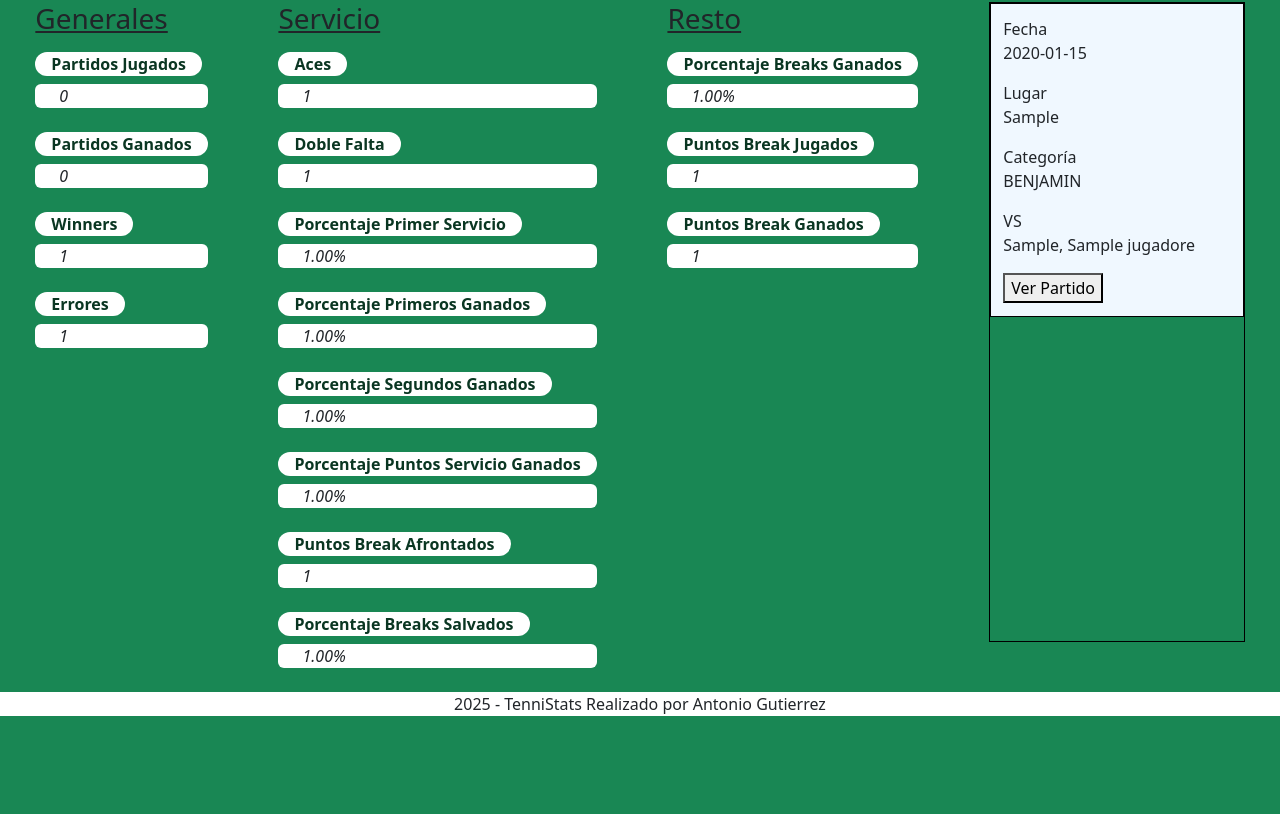
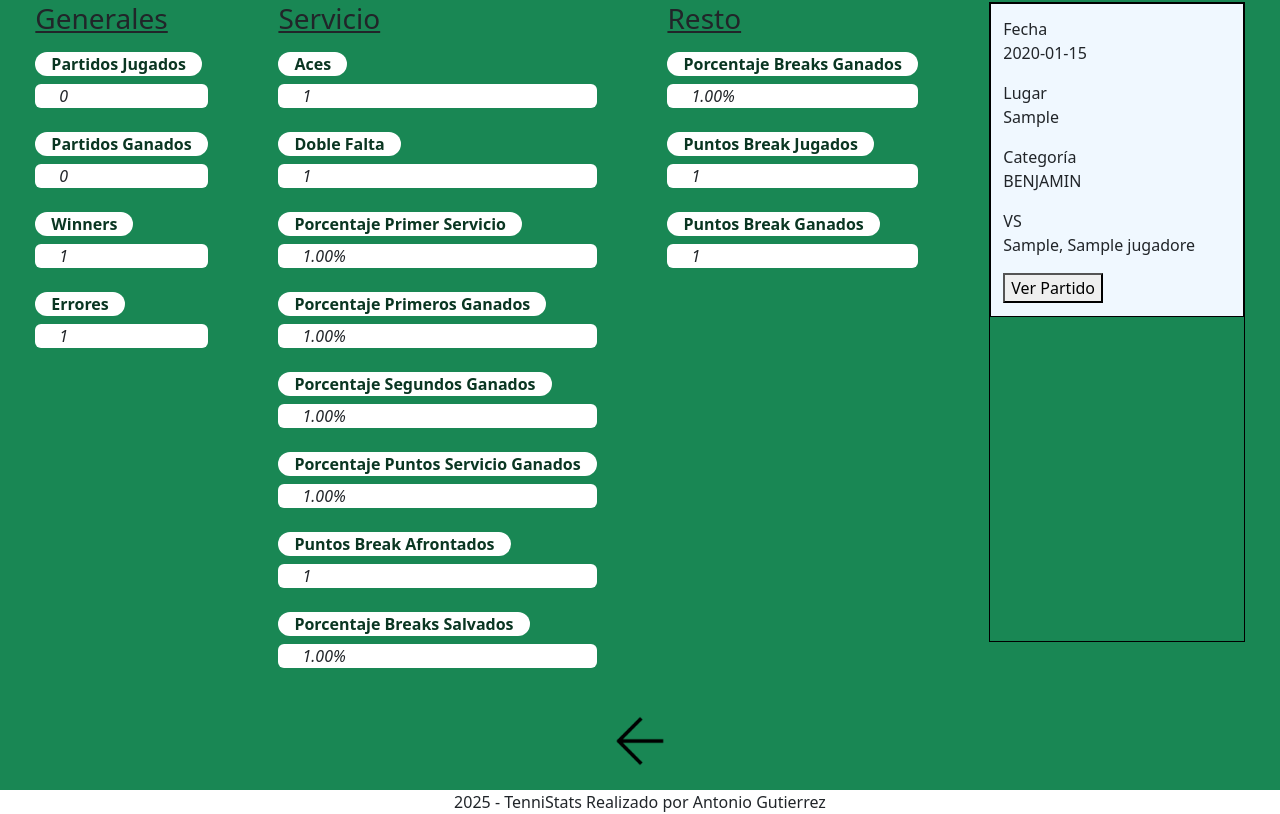
Before and after one commit to SithMartyMcfly/TenniStats, a PHP site: the page made by CRUDJugador/cliente/statsPaginas/vistaStats.php in a window 1280 px wide. Shown: the part 268-1082 px from the top of the page. Before the commit the page ends 984 px from the top, so only its background shows below. Run offline with PHP 8.4, Linux system fonts and the light colour scheme; the visitor is signed in with stand-in values (Sample User, id 1); tables that the repository leaves empty or names only in its code hold one stand-in row (values such as "Sample post").

Commit message:
Terminado TenniStats

```diff
--- a/CRUDJugador/cliente/statsPaginas/vistaStats.php
+++ b/CRUDJugador/cliente/statsPaginas/vistaStats.php
@@ -128,7 +128,11 @@ if($id_partido != null){
         }
     </script>
     </aside>
+
 </main>
+<div class="col text-center py-4">
+            <a href="../verJugadores.php"><img src="../../imagenesCRUD/atras.png" alt="back" height="50px" width="50px"></a>
+        </div>
 <?php
 include '../../../footer.php';
 ?>
--- a/MVC_partidos/vista.php
+++ b/MVC_partidos/vista.php
@@ -1,6 +1,6 @@
 <?php
 session_start();
-if (!isset($_SESSION['id']) || ($_SESSION['id']) == '') {
+if (!isset($_SESSION['id_user']) || ($_SESSION['id_user']) == '') {
     $url = 'http://' . $_SERVER['HTTP_HOST'] . '/cursoOpenWebinars/ProyectoFinalCiclo/LogIn/log.php';
     header('Location:' . $url);
 }
@@ -20,7 +20,6 @@ $consulta = "SELECT id_partido
 $resultado = mysqli_query($conexion, $consulta);
 
 if (mysqli_num_rows($resultado) > 0) {
-    //header('Location: '.'http://'.$_SERVER['HTTP_HOST'].'/cursoOpenWebinars/ProyectoFinalCiclo/crearPartido/crearPartido.php');
 }
 
 ?>
```
